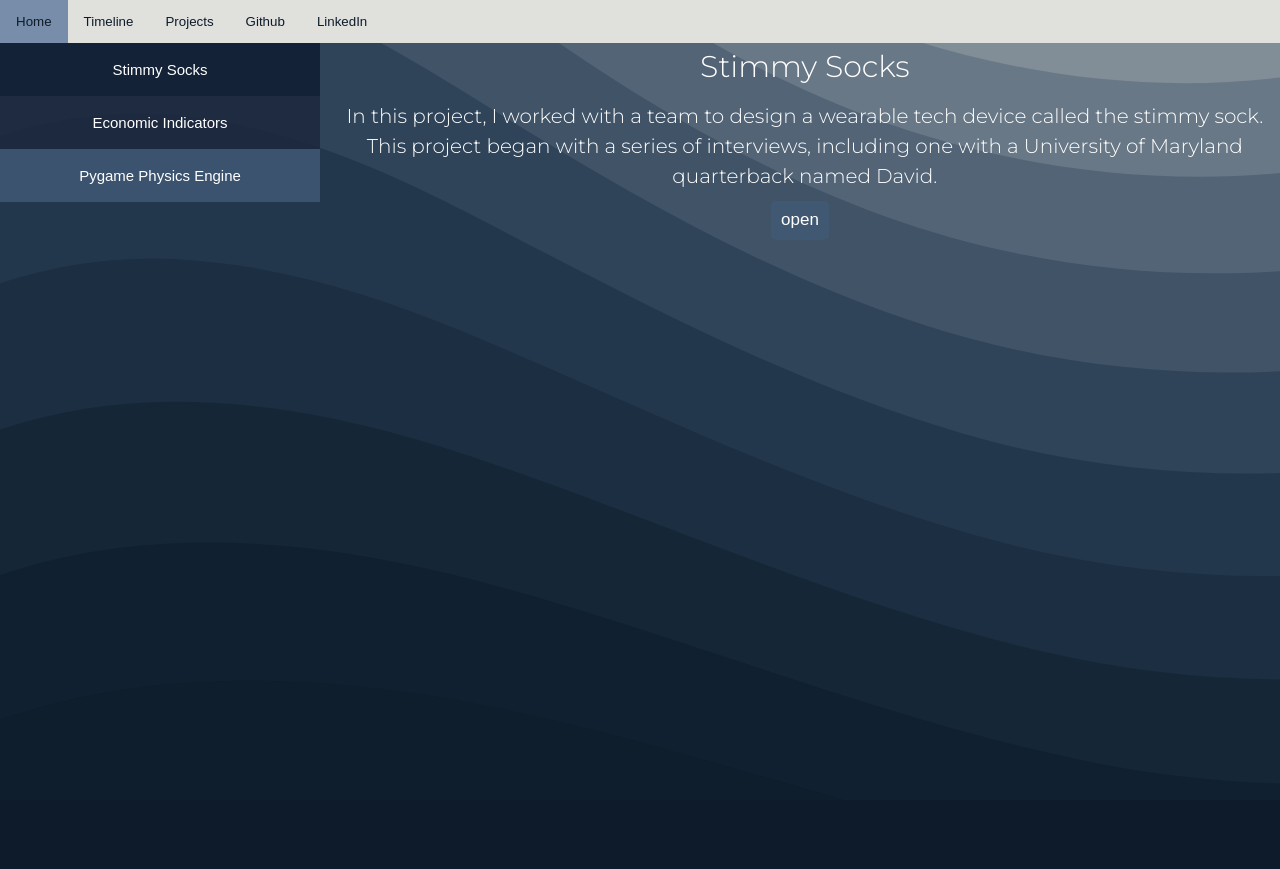
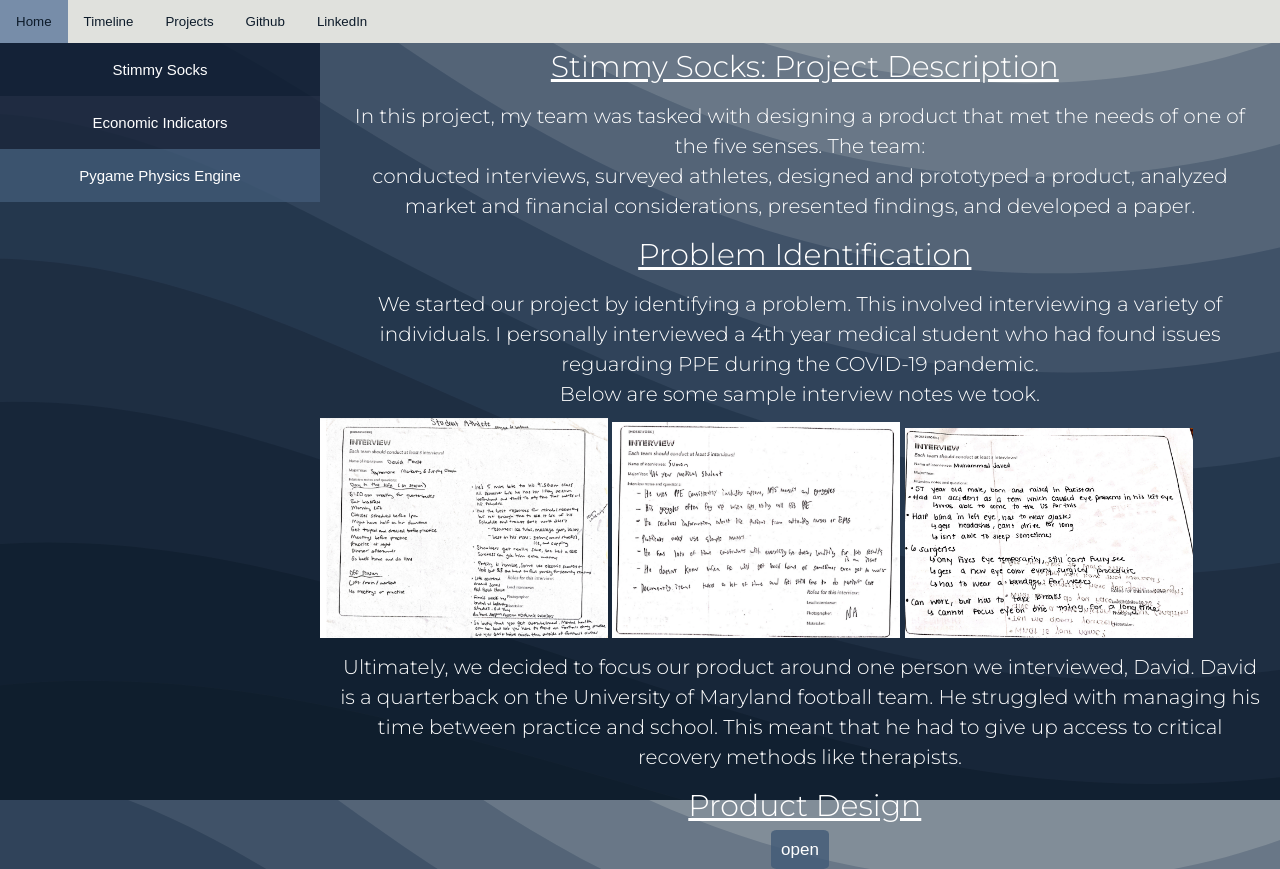
Before and after one commit to Aaroney13/personal-website, a plain HTML site: page projects-tab.html in a window 1280 px wide. Before the commit the page ends 800 px from the top, so only its background shows below. Drawn offline with Linux system fonts and the light colour scheme.

Commit message:
Added to Stimmy Socks project

```diff
--- a/projects-tab.html
+++ b/projects-tab.html
@@ -21,9 +21,18 @@
             </div>
             <div id="projects-content">
                 <div id="BMGT190H" class="header2" style="display: block">
-                    <h2>Stimmy Socks</h2>
-                    <p>In this project, I worked with a team to design a wearable tech device called the stimmy sock. This project began with a series of interviews, including one with a University of Maryland quarterback named David.
+                    <h2>Stimmy Socks: Project Description</h2>
+                    <p>In this project, my team was tasked with designing a product that met the needs of one of the five senses. The team: <br> conducted interviews, surveyed athletes, designed and prototyped a product, analyzed market and financial considerations, presented findings, and developed a paper.
                     </p>
+                    <h2>Problem Identification</h2>
+                    <p>We started our project by identifying a problem. This involved interviewing a variety of individuals. I personally interviewed a 4th year medical student who had found issues reguarding PPE during the COVID-19 pandemic. <br>Below are some sample interview notes we took.
+                    </p>
+                    <img src="images/interviewnotes/interviewnotes1.PNG" alt="Interview Notes1" width="30%" height="20%" style="max-width:100%;height:auto">
+                    <img src="images/interviewnotes/interviewnotes2.PNG" alt="Interview Notes1" width="30%" height="20%" style="max-width:100%;height:auto">
+                    <img src="images/interviewnotes/interviewnotes3.PNG" alt="Interview Notes1" width="30%" height="20%" style="max-width:100%;height:auto">
+                    <p>Ultimately, we decided to focus our product around one person we interviewed, David. David is a quarterback on the University of Maryland football team. He struggled with managing his time between practice and school. This meant that he had to give up access to critical recovery methods like therapists.
+                    </p>
+                    <h2>Product Design</h2>
                     <div class="center">
                         <iframe id="pdf" src="Epstein_Aarond_Resume.pdf" class="pdf-type"></iframe>
                     </div>
--- a/styles.css
+++ b/styles.css
@@ -148,6 +148,7 @@ html {
 .header2 h2{
   font-weight: 50;
   font-size: 30px;
+  text-decoration: underline;
   line-height: 10px;
   background-image: none;
   text-align: center;
@@ -178,7 +179,8 @@ html {
   text-align: center;
   line-height: 30px;
   background-image: none;
-  padding-left: 1%;
+  padding-left: 2%;
+  padding-right: 2%;
   padding-bottom: 1%;
   padding-top:1%;
   box-sizing:border-box;
```
Also changed, not shown: images/interviewnotes/interviewnotes1.PNG (added), images/interviewnotes/interviewnotes2.PNG (added), images/interviewnotes/interviewnotes3.PNG (added).
